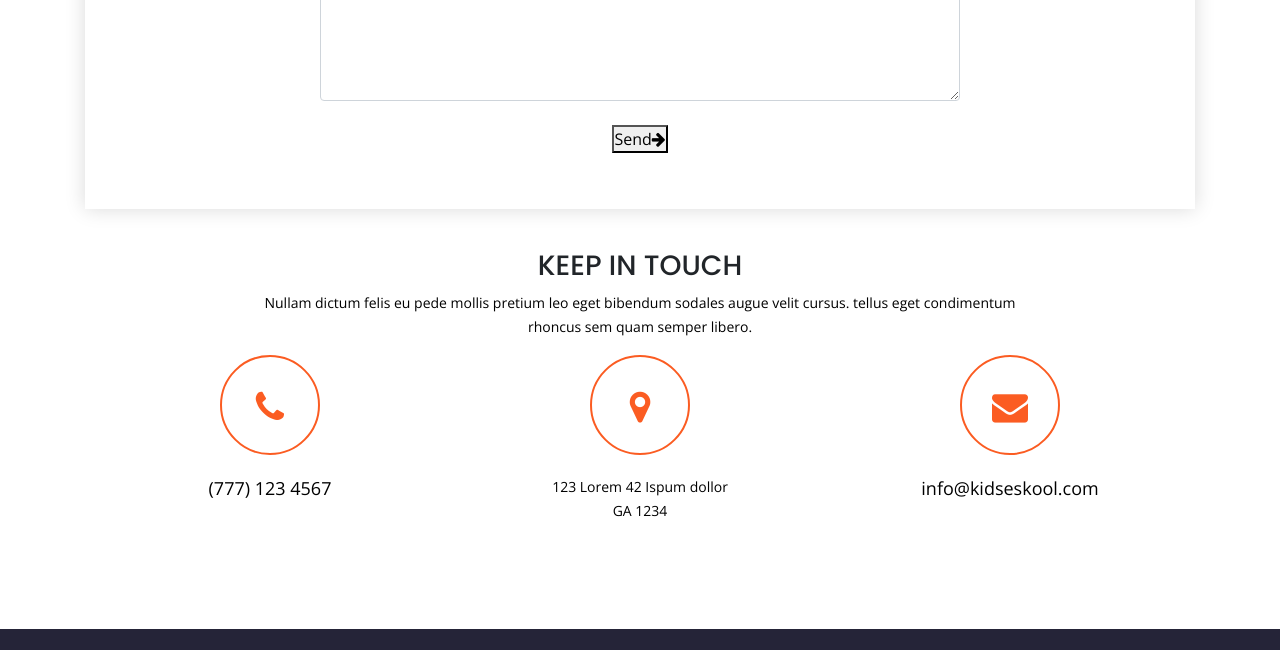
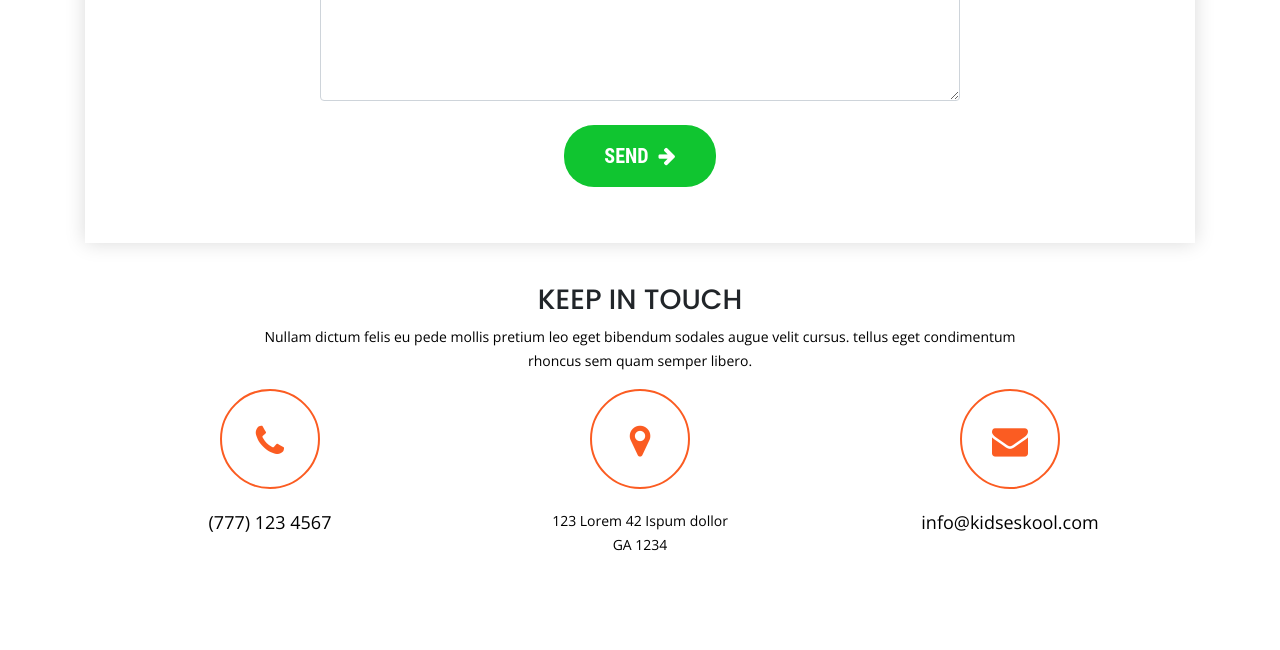
Before and after one commit to Hackerrr23/wusasi-school, a website: page contact-us.html in a window 1280 px wide. Shown: the part 920-1570 px from the top of the page. Drawn offline with nearby package versions, Linux system fonts and the light colour scheme.

Commit message:
with a tag

```diff
--- a/contact-us.html
+++ b/contact-us.html
@@ -188,9 +188,9 @@
 										></label>
 									</p>
 									<div class="buttom">
-										<button type="submit" class="slidebtn buttomButtom">
+										<a type="submit" class="slidebtn buttomButtom">
 											Send<i class="fa fa-arrow-right" aria-hidden="true"></i>
-										</button>
+										</a>
 									</div>
 								</form>
 								<!-- END IF MAIL SENT SUCCESSFULLY -->
```
